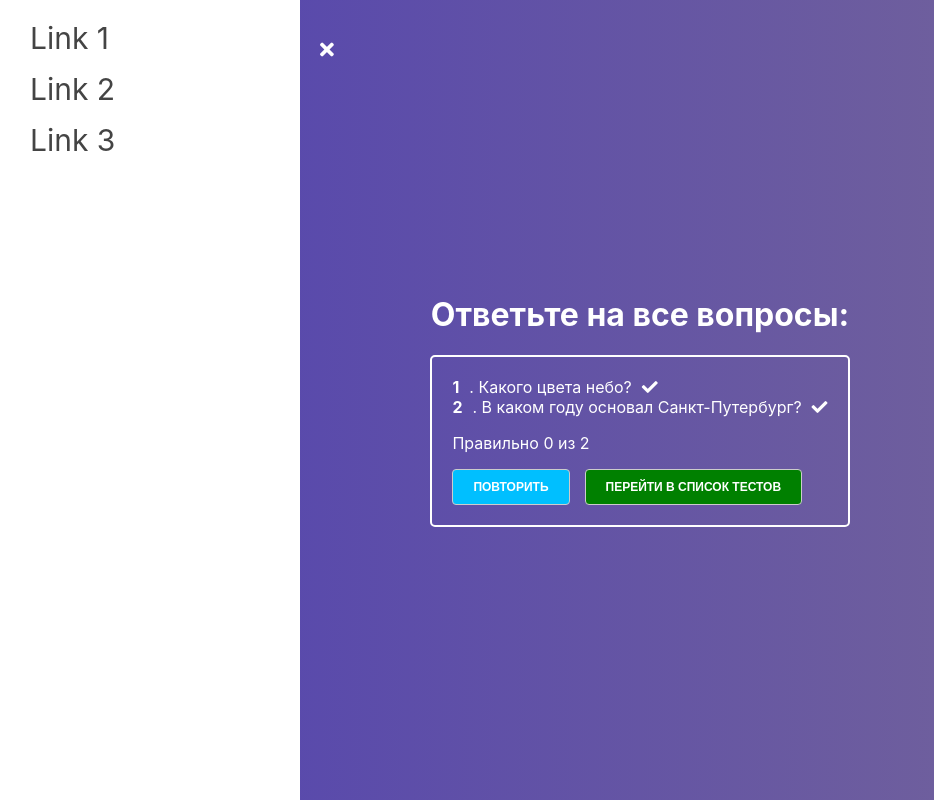
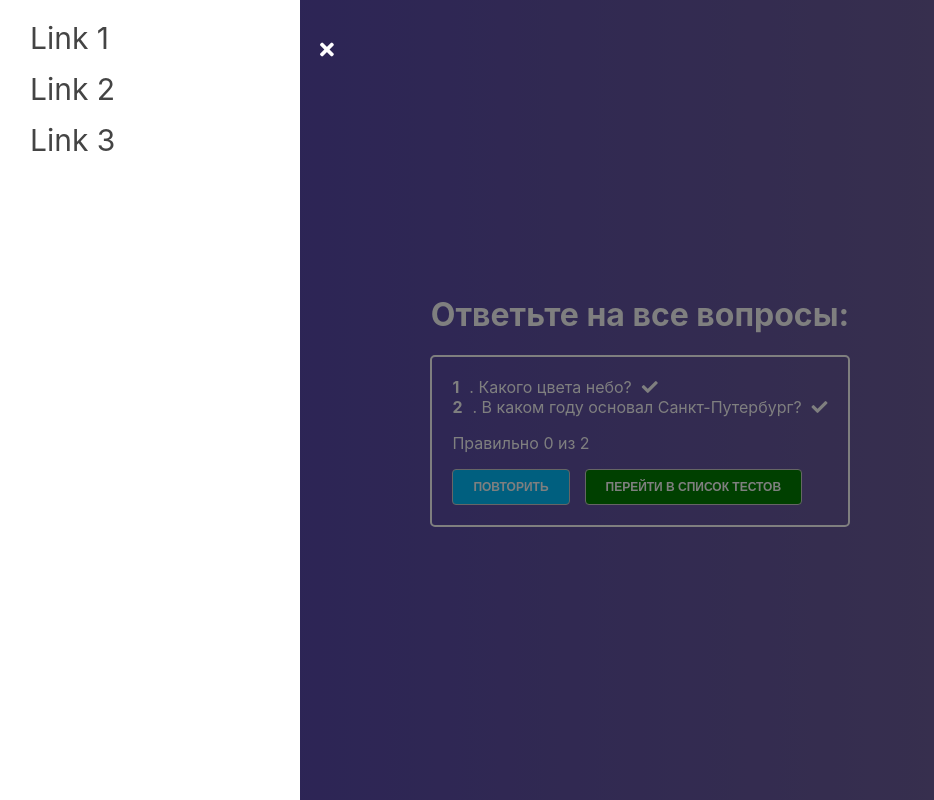
Before and after one commit to seriiserii825/react-quizz, a React app: page / in a window 1280 px wide. Both pictures are taken after a click on the icon 48 px from the left and 50 px from the top of the page. Shown: the whole page, without its empty margins (0-934 px from the left). Built offline with nearby package versions, Linux system fonts and the light colour scheme.

Commit message:
finish 06 practic

```diff
--- /dev/null
+++ b/src/components/Backdrop/Backdrop.css
@@ -0,0 +1,10 @@
+.Backdrop {
+	position: fixed;
+	top: 0;
+	left: 0;
+	bottom: 0;
+	right: 0;
+	background-color: rgba(0,0,0,.5);
+	z-index: 50;
+	transition: all .3s;
+}
--- /dev/null
+++ b/src/components/Backdrop/Backdrop.js
@@ -0,0 +1,10 @@
+import React from "react";
+import './Backdrop.css'
+
+const Backdrop = props => {
+	return (
+		<div className={'Backdrop'} onClick={props.onClick}>
+		</div>
+	)
+}
+export default Backdrop
--- a/src/components/Navigation/Drawer/Drawer.js
+++ b/src/components/Navigation/Drawer/Drawer.js
@@ -1,5 +1,6 @@
 import React from "react";
 import './Drawer.css'
+import Backdrop from "../../Backdrop/Backdrop";
 
 const links = [
 	1, 2, 3
@@ -20,15 +21,20 @@
 
 	render() {
 		const cls = ['Drawer']
-		if(!this.props.isOpen){
+		if (!this.props.isOpen) {
 			cls.push('close')
 		}
+
 		return (
-			<nav className={cls.join(' ')}>
-				<ul>
-					{this.renderLinks()}
-				</ul>
-			</nav>
+			<React.Fragment>
+				{this.props.isOpen ? <Backdrop onClick={this.props.onClose} /> : null}
+
+				<nav className={cls.join(' ')}>
+					<ul>
+						{this.renderLinks()}
+					</ul>
+				</nav>
+			</React.Fragment>
 		)
 	}
 }
--- a/src/hoc/Layout/Layout.js
+++ b/src/hoc/Layout/Layout.js
@@ -12,13 +12,21 @@
 		this.setState({
 			menu:!this.state.menu
 		})
+
 	}
+	menuCloseHandler = () => {
+		this.setState({
+			menu: false
+		})
+	}
+
 	render() {
 		return (
 			<div className={'Layout'}>
 				<main>
 					<Drawer
 						isOpen={this.state.menu}
+						onClose={this.menuCloseHandler}
 					/>
 					<MenuToggle
 						onToggle={this.toggleMenuHandler}
```
